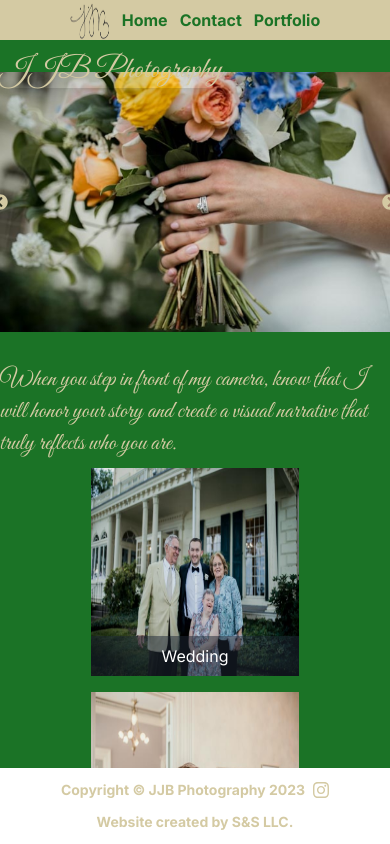
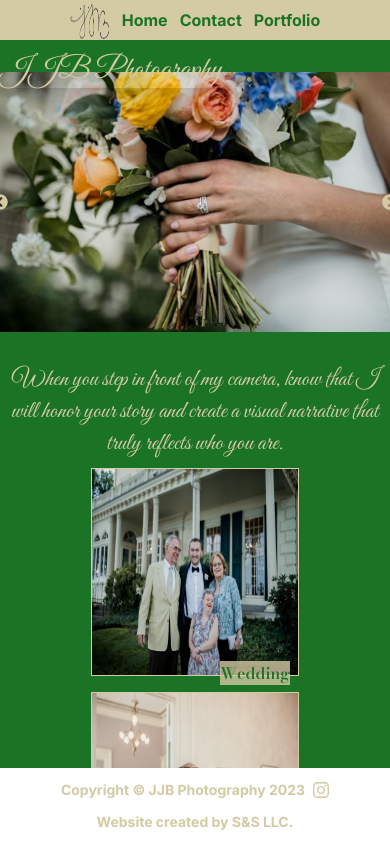
Before and after one commit to sramalho94/jjbphotography, a Next.js app: page / in a window 390 px wide. Built offline with nearby package versions, Linux system fonts and the light colour scheme.

Commit message:
more styling for Portfolio

```diff
--- a/components/Portfolio.jsx
+++ b/components/Portfolio.jsx
@@ -1,8 +1,9 @@
 import Image from 'next/image'
 import Link from 'next/link'
-import { Great_Vibes } from 'next/font/google'
+import { Great_Vibes, Bodoni_Moda } from 'next/font/google'
 
 const great_vibes = Great_Vibes({ subsets: ['latin'], weight: '400' })
+const bodoni_moda = Bodoni_Moda({ subsets: ['latin'], weight: '600' })
 const Portfolio = () => {
   const images = [
     {
@@ -31,7 +32,7 @@ const Portfolio = () => {
   return (
     <div>
       <h1
-        className={`mt-8 ${great_vibes.className} font-extrabold text-2xl text-our-beige`}
+        className={`mt-8 ${great_vibes.className} font-extrabold text-2xl text-our-beige text-center`}
       >
         When you step in front of my camera, know that I will honor your story
         and create a visual narrative that truly reflects who you are.
@@ -39,7 +40,10 @@ const Portfolio = () => {
 
       <div className="flex flex-wrap justify-center ">
         {images.map((image, index) => (
-          <div key={index} className="relative h-52 w-52 m-2 md:h-64 md:w-64">
+          <div
+            key={index}
+            className="relative h-52 w-52 m-2 md:h-64 md:w-64 md:p-1 border border-our-beige"
+          >
             <Image
               src={image.src}
               alt={image.alt}
@@ -50,7 +54,7 @@ const Portfolio = () => {
             />
             <Link
               href={image.link}
-              className="absolute bottom-0 left-0 right-0 bg-gray-800 bg-opacity-50 text-white text-center py-2"
+              className={`absolute  bg-our-beige bg-opacity-80 text-dark-green text-center mt-48 ml-32 md:mt-60 md:ml-44 ${bodoni_moda.className}`}
             >
               {image.alt}
             </Link>
```
